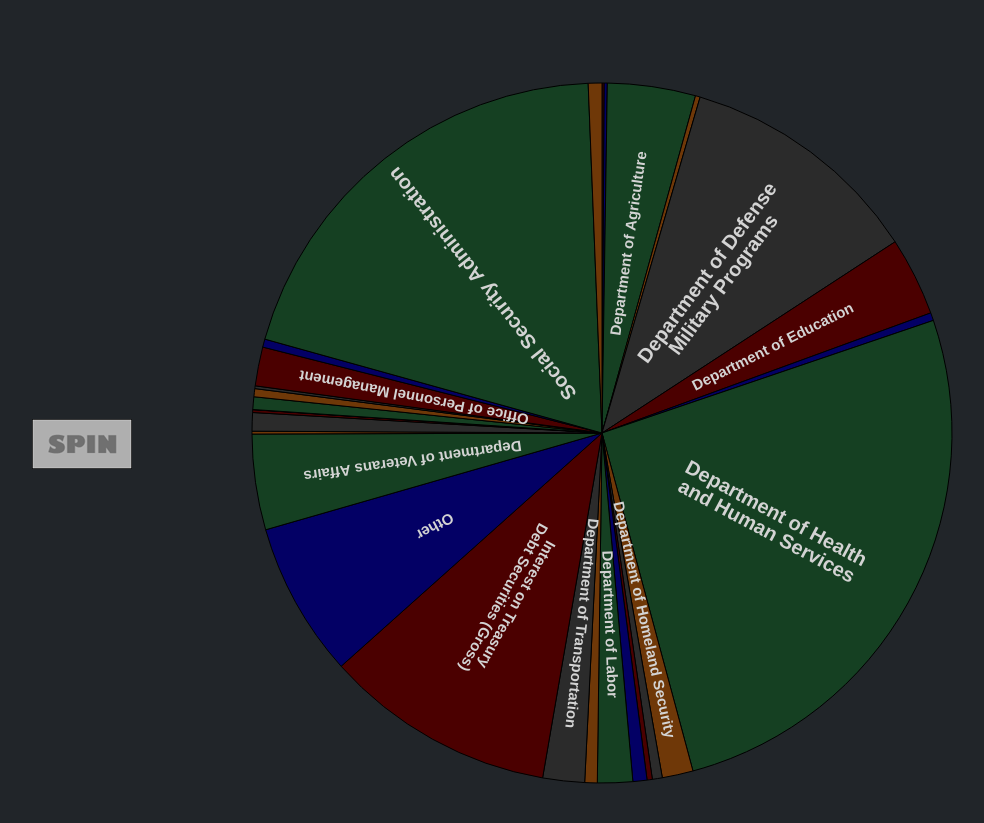
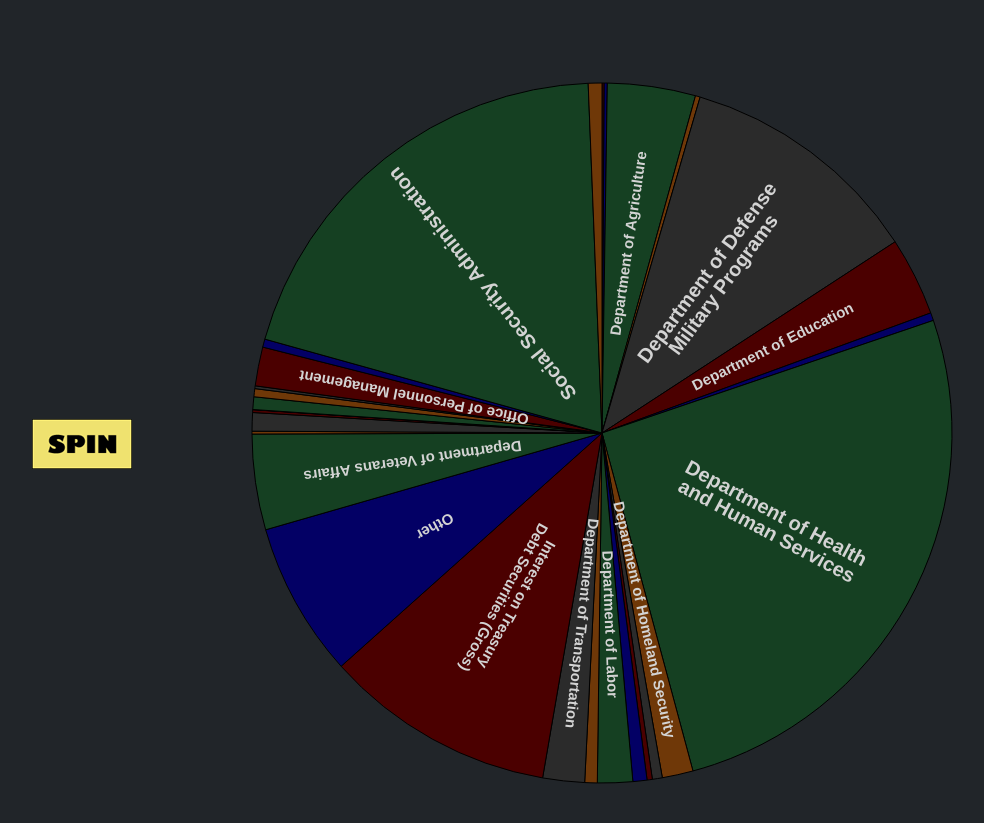
Before and after one commit to RonWeber/TaxWheel, a plain HTML site: page index.html in a window 1280 px wide. Shown: the part 73-896 px from the top of the page, without its empty margins (123-1107 px from the left). Drawn offline with nearby package versions, Linux system fonts and the light colour scheme.

Commit message:
Cleanup some cruft

```diff
--- a/index.html
+++ b/index.html
@@ -41,7 +41,7 @@
                     <td>
                         <div class="power_controls">
                             <br />
-                            <img id="spin_button" src="spin_off.png" alt="Spin" onClick="startSpin();" />
+                            <img id="spin_button" src="spin_on.png" alt="Spin" onClick="startSpin();" />
                         </div>
                     </td>
                     <td width="800" height="900" class="the_wheel" align="center" valign="center">
```
Also changed, not shown: 2 other files.
